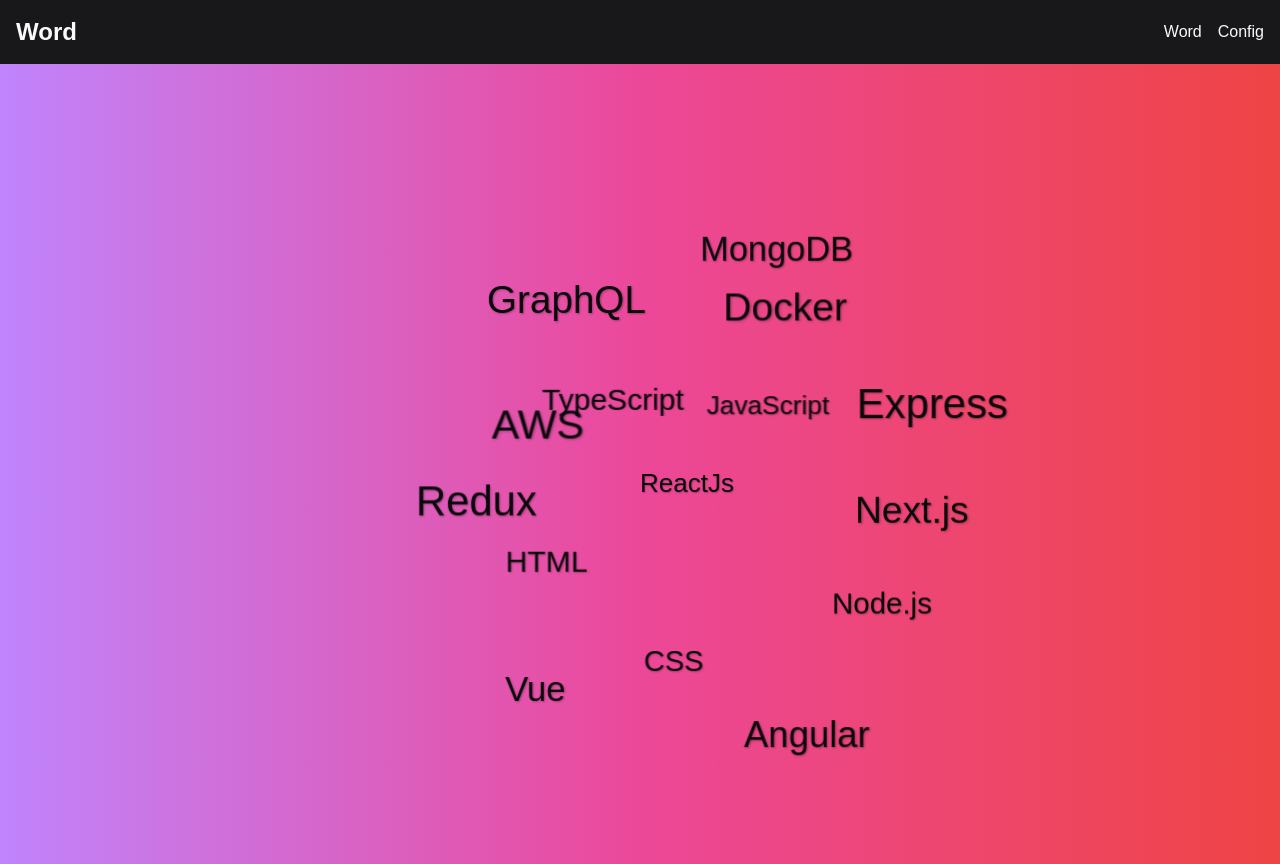
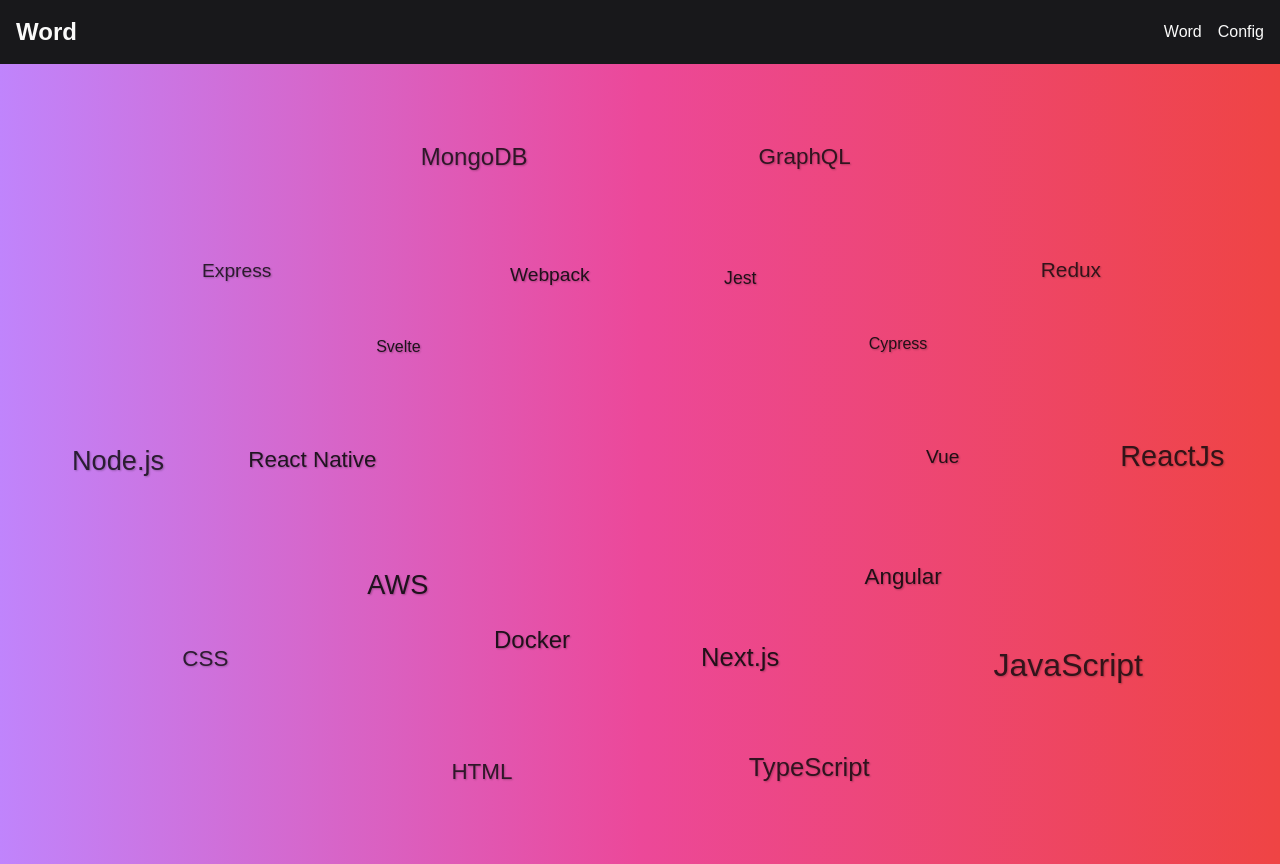
Before and after one commit to 0xMichaelRan/wordchat-nextjs, a Next.js app: page / in a window 1280 px wide. Built offline with nearby package versions, Linux system fonts and the light colour scheme.

Commit message:
add word oval page

```diff
--- a/src/app/page.tsx
+++ b/src/app/page.tsx
@@ -1,7 +1,7 @@
-import WordSpherePage from "./word-sphere/word-sphere";
+import WordOvalPage from "./word-sphere/word-oval-page";
 
 export default function Home() {
     return (
-      <WordSpherePage />
+      <WordOvalPage />
     );
   }
--- /dev/null
+++ b/src/app/word-sphere/word-oval-page.tsx
@@ -0,0 +1,90 @@
+"use client"
+
+import { useState, useEffect } from 'react'
+
+// Mock data with backend-provided font size values
+const words = [
+  { text: "ReactJs", size: 0.9 },
+  { text: "JavaScript", size: 1.0 },
+  { text: "TypeScript", size: 0.8 },
+  { text: "HTML", size: 0.7 },
+  { text: "CSS", size: 0.7 },
+  { text: "Node.js", size: 0.85 },
+  { text: "Express", size: 0.6 },
+  { text: "MongoDB", size: 0.75 },
+  { text: "GraphQL", size: 0.7 },
+  { text: "Redux", size: 0.65 },
+  { text: "Vue", size: 0.6 },
+  { text: "Angular", size: 0.7 },
+  { text: "Next.js", size: 0.8 },
+  { text: "Docker", size: 0.75 },
+  { text: "AWS", size: 0.85 },
+  { text: "React Native", size: 0.7 },
+  { text: "Svelte", size: 0.5 },
+  { text: "Webpack", size: 0.6 },
+  { text: "Jest", size: 0.55 },
+  { text: "Cypress", size: 0.5 }
+]
+
+export default function WordOvalPage() {
+  const [windowSize, setWindowSize] = useState({ width: 0, height: 0 })
+
+  useEffect(() => {
+    const handleResize = () => {
+      setWindowSize({ width: window.innerWidth, height: window.innerHeight })
+    }
+
+    handleResize()
+    window.addEventListener('resize', handleResize)
+
+    return () => window.removeEventListener('resize', handleResize)
+  }, [])
+
+  const aspectRatio = windowSize.width / windowSize.height
+  const ovalWidth = Math.min(windowSize.width * 0.9, 1200)
+  const ovalHeight = ovalWidth / aspectRatio
+
+  const renderWords = (startIndex: number, endIndex: number, radiusMultiplier: number) => {
+    return words.slice(startIndex, endIndex).map((word, index, array) => {
+      const angle = (index / array.length) * 2 * Math.PI
+      const x = (Math.cos(angle) * ovalWidth * 0.45 * radiusMultiplier) + (ovalWidth * 0.03 * (Math.random() - 0.5))
+      const y = (Math.sin(angle) * ovalHeight * 0.45 * radiusMultiplier) + (ovalHeight * 0.03 * (Math.random() - 0.5))
+
+      const distanceFromCenter = Math.sqrt(Math.pow(x / (ovalWidth / 2), 2) + Math.pow(y / (ovalHeight / 2), 2))
+      const baseFontSize = Math.max(16, Math.min(32, ovalWidth / 25))
+      const fontSize = baseFontSize * word.size
+
+      return (
+        <div
+          key={word.text}
+          className="absolute cursor-pointer transition-all duration-300 hover:text-yellow-300 hover:scale-110"
+          style={{
+            left: `${x + ovalWidth / 2}px`,
+            top: `${y + ovalHeight / 2}px`,
+            transform: 'translate(-50%, -50%)',
+            fontSize: `${fontSize}px`,
+            opacity: 1 - distanceFromCenter * 0.2,
+            textShadow: '1px 1px 2px rgba(0,0,0,0.3)'
+          }}
+        >
+          {word.text}
+        </div>
+      )
+    })
+  }
+
+  return (
+    <div className="min-h-screen flex items-center justify-center bg-gradient-to-r from-purple-400 via-pink-500 to-red-500 overflow-hidden">
+      <div
+        className="relative"
+        style={{
+          width: `${ovalWidth}px`,
+          height: `${ovalHeight}px`,
+        }}
+      >
+        {renderWords(0, Math.floor(words.length / 2), 1)} {/* Outer layer */}
+        {renderWords(Math.floor(words.length / 2), words.length, 0.6)} {/* Inner layer */}
+      </div>
+    </div>
+  )
+}
```
